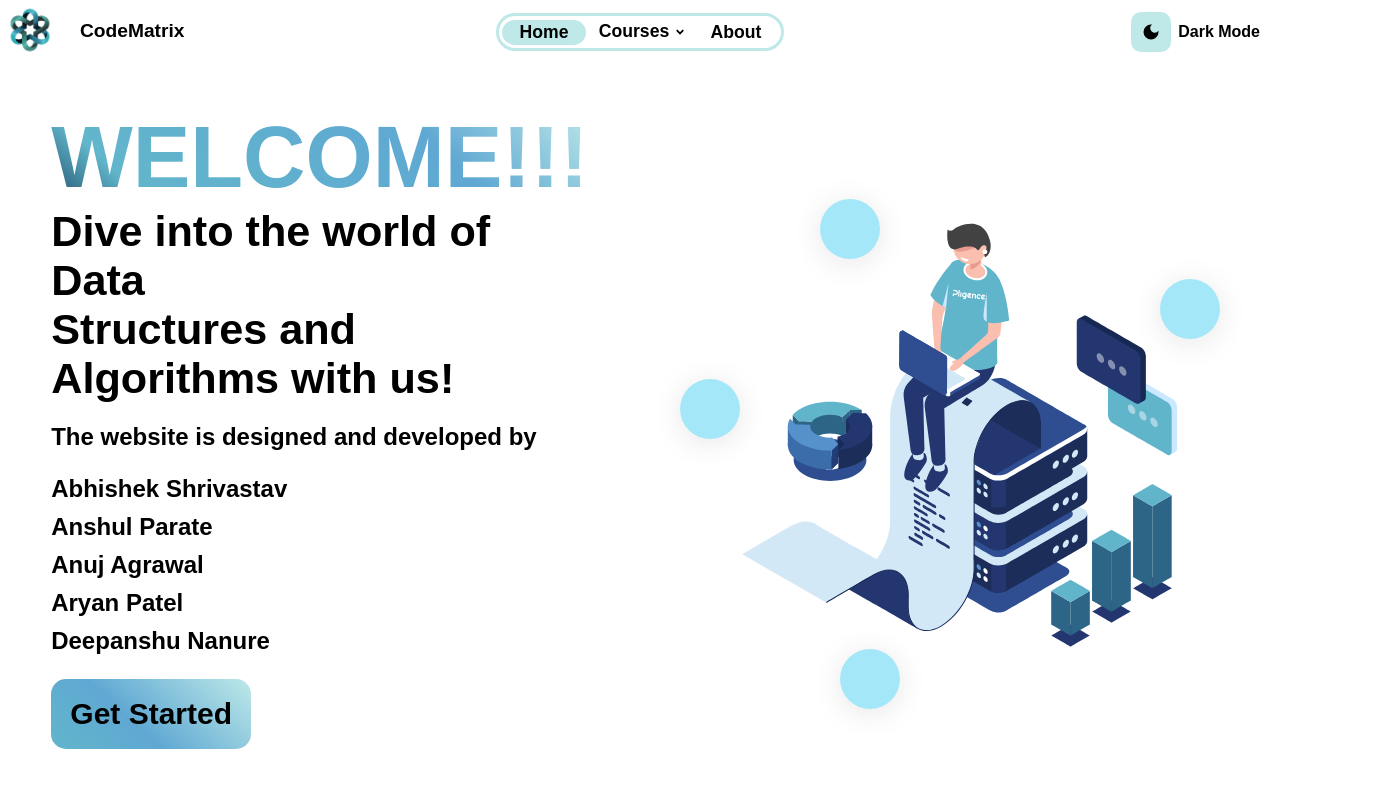
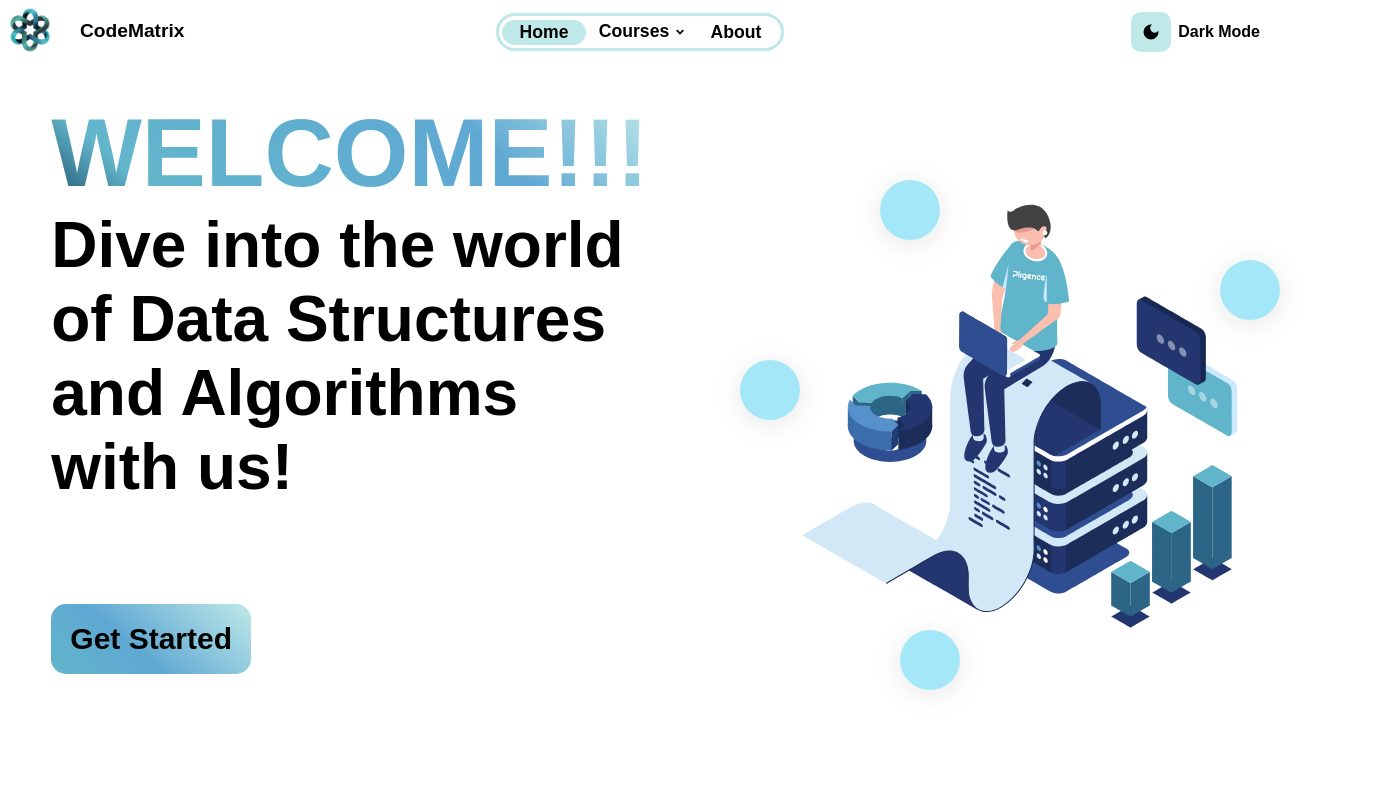
Before and after one commit to anuj-1410/DSA_teaching_website, a React (Create React App) app: page / in a window 1280 px wide. Shown: the top 788 px of the page, 1400 px wide, since content can reach past the window. Built offline with nearby package versions, Linux system fonts and the light colour scheme; a web font is replaced by a local one.

Commit message:
changes done to sidebar

```diff
--- a/src/components/Bubble.jsx
+++ b/src/components/Bubble.jsx
@@ -8,7 +8,7 @@ const Bubble = ({ className, content }) => {
   const handleMouseEnter = () => {
     const timeout = setTimeout(() => {
       setShowContent(true);
-    }, 400);
+    }, 300);
     setHoverTimeout(timeout);
   };
 
@@ -23,12 +23,12 @@ const Bubble = ({ className, content }) => {
       whileHover={{ height: '100px', width: '200px', borderRadius: '15px' }}
       onMouseEnter={handleMouseEnter}
       onMouseLeave={handleMouseLeave}
-      transition={{ duration: 0.1 }}
+      transition={{ duration: 0.3 }}
     >
       {showContent &&
       <motion.p initial={{ opacity: 0 }} animate={{ opacity: 1 }} transition={{ duration: 0.3 }}>
         {content}
-        </motion.p>}
+      </motion.p>}
     </motion.div>
   );
 };
--- a/src/components/Credits.css
+++ b/src/components/Credits.css
@@ -1,11 +1,11 @@
 .outerbox{
     display: flex;
     height: 92%;
-    margin-top: 70px;
+    margin-top: 60px;
 }
 .wel{
     box-sizing: border-box;
-    font-size: 2.7rem;
+    font-size: 3rem;
     font-weight: 600;
     flex: 1;
     margin : 3% 4%;
@@ -15,6 +15,11 @@
     background-clip: text;
     color: transparent;
     margin: 0;
+}
+.text-home p{
+    margin: 0;
+    font-size: 4rem;
+    padding: 0;
 }
 .animation{
     display: flex;
@@ -34,7 +39,7 @@
     box-shadow: 0 4px 30px rgba(0, 0, 0, 0.1);
     backdrop-filter: blur(7.3px);
     -webkit-backdrop-filter: blur(7.3px);
-    transition: 0.3s ease;
+    cursor: default;
 }
 
 .bubble1{
@@ -77,24 +82,9 @@
     font-weight: 600;
     width: 200px;
     height: 70px;
+    margin-top: 100px;
 }
-.name{
-    font-size: 1.5rem;
-    margin-top: 20px;
-}
-.name ul{
-    list-style-type: none;
-    padding: 0;
-}
-.name li{
-    padding-left: 0;
-    /* background-color:  #CAE9FF;
-    border-radius: 15px; */
-    margin-bottom: 10px;
-}
-.wel p{
-    margin: 0;
-}
+
 
 
 @media (max-width: 768px) {
--- a/src/components/Credits.jsx
+++ b/src/components/Credits.jsx
@@ -18,18 +18,11 @@ export default function Credits() {
           animate={{ opacity: 1 }}
           transition={{ duration: 1 }}
         >
-          <h1>WELCOME!!!</h1>
-          <p>Dive into the world of Data <br />Structures and Algorithms with us!</p>
-          <div className="name">
-            <p>The website is designed and developed by</p>
-            <ul>
-              <li>Abhishek Shrivastav</li>
-              <li>Anshul Parate</li>
-              <li>Anuj Agrawal</li>
-              <li>Aryan Patel</li>
-              <li>Deepanshu Nanure</li>
-            </ul>
+          <div className="text-home">
+            <h1>WELCOME!!!</h1>
+            <motion.p>Dive into the world<br/>of Data Structures<br />and Algorithms with us!</motion.p>
           </div>
+
           <motion.div
             whileHover={{ scale: 1.1 }}
             whileTap={{ scale: 0.9 }}
--- a/src/components/Navbar.css
+++ b/src/components/Navbar.css
@@ -1,11 +1,10 @@
-
-header {
+header{
     display: flex;
     width: 100%;
     height: 8%;
     background-color: var(--background-color);
 }
-.right {
+.right{
     width: 30%;
     display: flex;
     justify-content: right;
@@ -109,10 +108,15 @@ header {
 .option:hover{
     font-size: 1.5rem;
 }
+.dropDown:has(.option:hover){
+    max-height: 400px;
+    font-size: 1.2rem;
+}
 .left {
     display: flex;
     list-style-type: none;
     width: 30%;
+    cursor: default;
 }
 .left p {
     margin: 10px;
--- a/src/components/Sidebar.jsx
+++ b/src/components/Sidebar.jsx
@@ -7,7 +7,8 @@ import {
     FaCommentAlt,
     FaShoppingBag,
     FaThList
-} from "react-icons/fa";
+}
+from "react-icons/fa";
 import Aim from '../pages/Aim.jsx';
 import Pretest from '../pages/Pretest.jsx';
 import Concept from '../pages/Concept.jsx';
@@ -18,13 +19,15 @@ import Posttest from '../pages/Posttest.jsx';
 import './Sidebarmain.css';
 
 const Sidebar = () => {
-    const [isOpen, setIsOpen] = useState(false);
+    const [isOpen, setIsOpen] = useState(true);
     const [showBarContent, setShowBarContent] = useState(0);
+    const [activeIndex, setActiveIndex]= useState(0);
 
     const toggle = () => setIsOpen(!isOpen);
 
     const handleShowBarContent = (index) => {
         setShowBarContent(index);
+        setActiveIndex(index);
     }
 
     const content = () => {
@@ -59,9 +62,14 @@ const Sidebar = () => {
                         <FaBars onClick={toggle} />
                     </div>
                 </div>
+
                 {
                     menuItem.map((item, index) => (
-                        <div key={index} className="link-bar" onClick={() => handleShowBarContent(index)}>
+                        <div
+                            key={index}
+                            className={`link-bar ${activeIndex === index ? 'active' : ''}`}
+                            onClick={() => handleShowBarContent(index)}
+                        >
                             <div className="icon">{item.icon}</div>
                             <div style={{ display: isOpen ? "block" : "none" }} className="link_text">{item.name}</div>
                         </div>
--- a/src/components/Sidebarmain.css
+++ b/src/components/Sidebarmain.css
@@ -1,4 +1,3 @@
-
 .container-outer{
     display:flex;
     margin-top: 8.5vh;
@@ -13,7 +12,7 @@ main{
     height: 91.5vh;
     width: 200px;
     transition: all 0.5s;
-    border-radius: 0 15px 15px 0;
+    border-radius: 0 17px 17px 0;
     position: sticky;
     top: 8.5vh;
 }
@@ -45,12 +44,13 @@ main{
     color: #1B4965;
 
 }
-.active-bar{
+.link-bar.active {
     transition: 0.2s cubic-bezier(0.6, -0.28, 0.735, 0.045);
     border-right: 5px solid #1B4965;
     background: #CAE9FF;
     color: #1B4965;
 }
+
 .icon, .link_text{
     font-size: 20px;
 }
```
